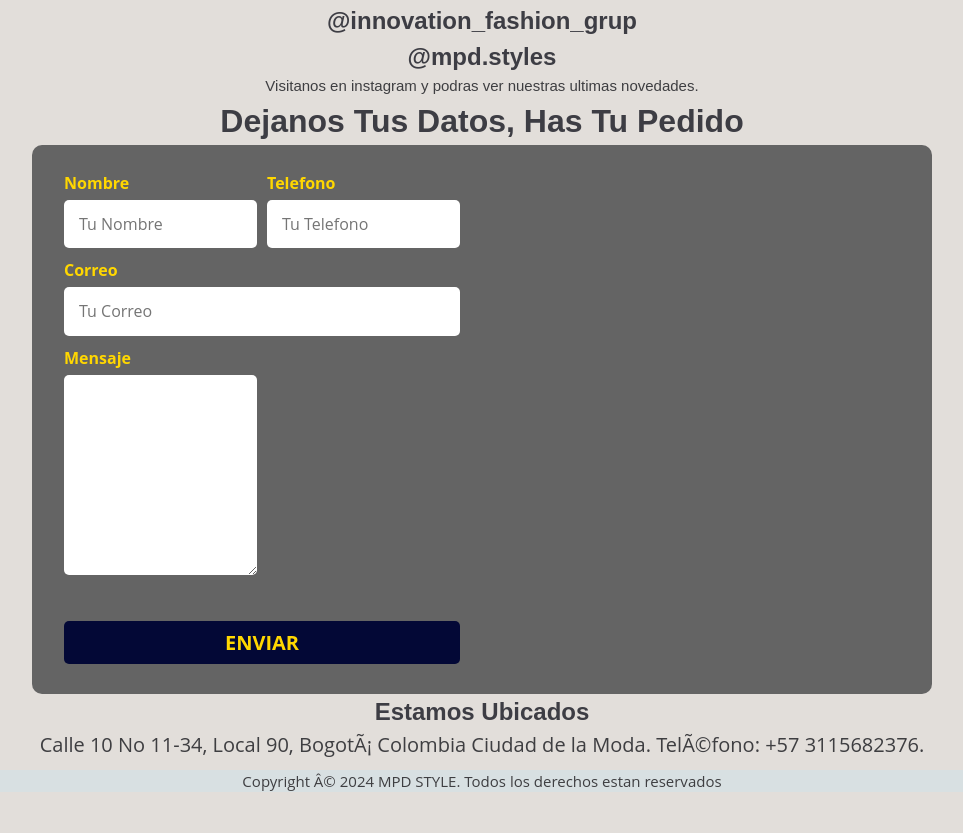
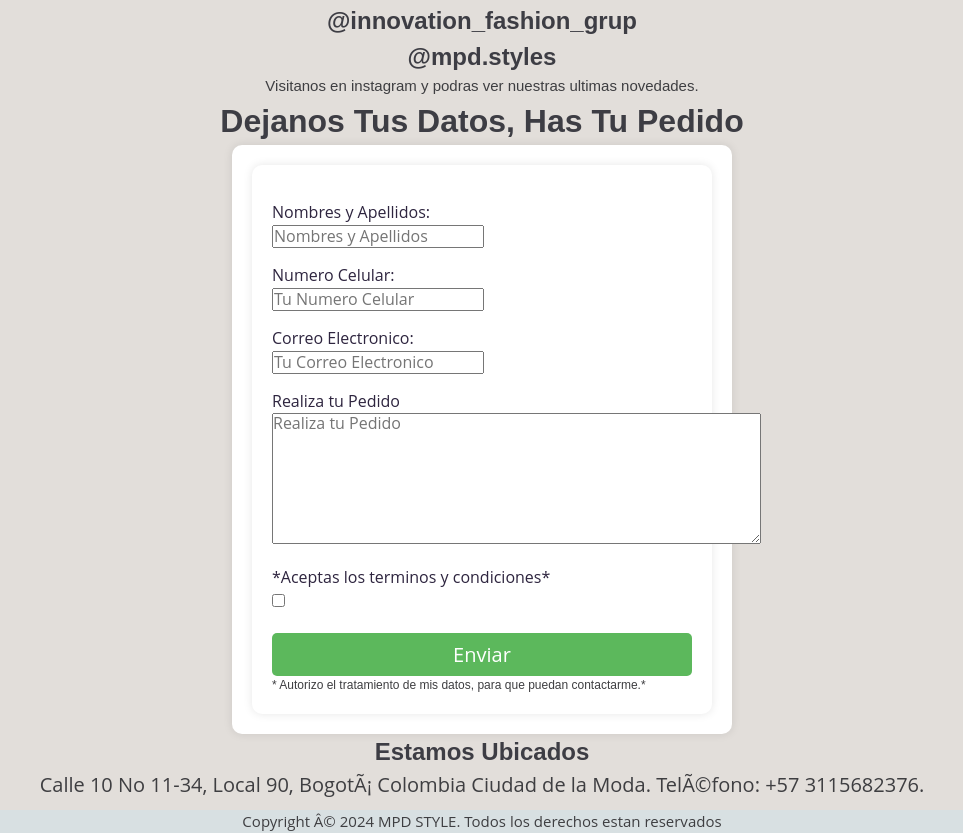
Before and after one commit to diegodalc10/MPD.STYLE, a plain HTML site: page contacto.html in a window 1280 px wide. Shown: the part 1254-2087 px from the top of the page, without its empty margins (158-1121 px from the left). Before the commit the page ends 2046 px from the top, so only its background shows below. Drawn offline with nearby package versions, Linux system fonts and the light colour scheme.

Commit message:
actualizando el formulario

```diff
--- a/CSS/style.css
+++ b/CSS/style.css
@@ -240,66 +240,48 @@
     justify-content: center;
 }
 
-/** Pagina del Producto **/
-@media (min-width: 768px) {
-    .pantalon {
-        display: grid;
-        grid-template-columns: repeat(2, 1fr);
-        column-gap: 2rem;
-    }
-}
-
-.formulario {
-    display: grid;
-    grid-template-columns: repeat(2, 1fr);
-    gap: 2rem;
-}
-
-.formulario__campo {
-    border: 1rem solid #5e3a11;
-    background-color: transparent;
-    color: #0c0701;
-    font-size: 2rem;
-    font-family: Arial, Helvetica, sans-serif;
-    padding: 1rem;
-    appearance: none;
-}
-
-.formulario__submit {
-    background-color: #504f4e;
-    border: none;
-    font-size: 2rem;
-    font-family: #0c0701 ;
-    padding: 2rem;
-    transition: background-color .3s ease;
-    grid-column: 1 / 3;
-}
-.formulario__submit:hover {
-    font-size: 2.4rem;
-    cursor: pointer;
-    background-color: #757474;
-}
 
 /** Contacto **/
 .formulario {
-    background-color: #646464;
-    width: min(90rem, 100%);
-    margin: 0 auto;
-    padding: 2rem;
-    border-radius: 1rem;
+    max-width: 500px;
+    margin: auto;
+    background: white;
+    padding: 20px;
+    border-radius: 10px;
+    box-shadow: 0 0 10px rgba(0,0,0,0.1);
 }
 
-.formulario fieldset {
-    border: none;
+.formulario p {
+    font-size: 1.2rem;
 }
 
-.formulario legend {
-    text-align: center;
-    font-size: 1.8rem;
-    text-transform: uppercase;
-    font-weight: 900;
-    margin-bottom: 2rem;
-    color: gold;
+label {
+    display: block;
+    margin-top: 15px;
+}
+
+input[type="number"] {
+    width: 100%;
+    padding: 8px;
+    margin-top: 5px;
+    border: 1px solid #ccc;
+    border-radius: 10px;
+}
+
+button {
+    display: block;
+    width: 100%;
+    padding: 10px;
+    background: #5cb85c;
+    border: none;
+    color: white;
+    font-size: 20px;
+    border-radius: 5px;
+    margin-top: 20px;
+}
+
+button:hover {
+    background: #aea74c;
 }
 
 .contenedor--campos {
--- a/contacto.html
+++ b/contacto.html
@@ -89,36 +89,28 @@
 
     <h2>Dejanos Tus Datos, Has Tu Pedido</h2>
 
-    <form class="formulario" action="https://formsubmit.co/mpd.styles@gmail.com" method="POST">
-        <fieldset>
+    <div class="formulario">
+        <form class="formulario" action="https://formsubmit.co/mpd.styles@gmail.com" method="post">
+            <label for="Nombre">Nombres y Apellidos:</label>
+            <input type="text" id="nombre" name="nombre" placeholder="Nombres y Apellidos"><br>
 
-            <div class="contenedor--campos">
-                <div class="campo">
-                    <label>Nombre</label>
-                    <input class="input-text" type="text" placeholder="Tu Nombre">
-                </div>
+            <label for="Nombre">Numero Celular:</label>
+            <input type="tel" id="Celular" name="celular" placeholder="Tu Numero Celular"><br>
 
-                <div class="campo">
-                <label>Telefono</label>
-                <input class="input-text" type="tel" placeholder="Tu Telefono">
-                </div>
+            <label for="Nombre">Correo Electronico:</label>
+            <input type="email" id="email" name="email" placeholder="Tu Correo Electronico"><br>
 
-                <div class="campo">
-                    <label>Correo</label>
-                    <input class="input-text" type="email" placeholder="Tu Correo">
-                </div>
+            <label for="terminos">Realiza tu Pedido</label>
+            <textarea name="comentarios" id="comentarios" cols="50" rows="7" placeholder="Realiza tu Pedido"></textarea>
 
-                <div class="campo">
-                    <label>Mensaje</label>
-                    <textarea class="input-text"></textarea>
-                </div>
-            </div>
+            <label for="terminos">*Aceptas los terminos y condiciones*</label>
+            <input type="checkbox" name="terminos" id="terminos" value="Aceptar">
 
-            <div class="enviar">
-                <input class="boton" type="submit" value="Enviar">
-            </div>
-        </fieldset>
-    </form>
+            <button type="submit">Enviar</button>
+
+            <p>* Autorizo el tratamiento de mis datos, para que puedan contactarme.*</p>
+        </form>
+    </div>
 
     <footer id="contacto">
         <h3>Estamos Ubicados</h3>
```
